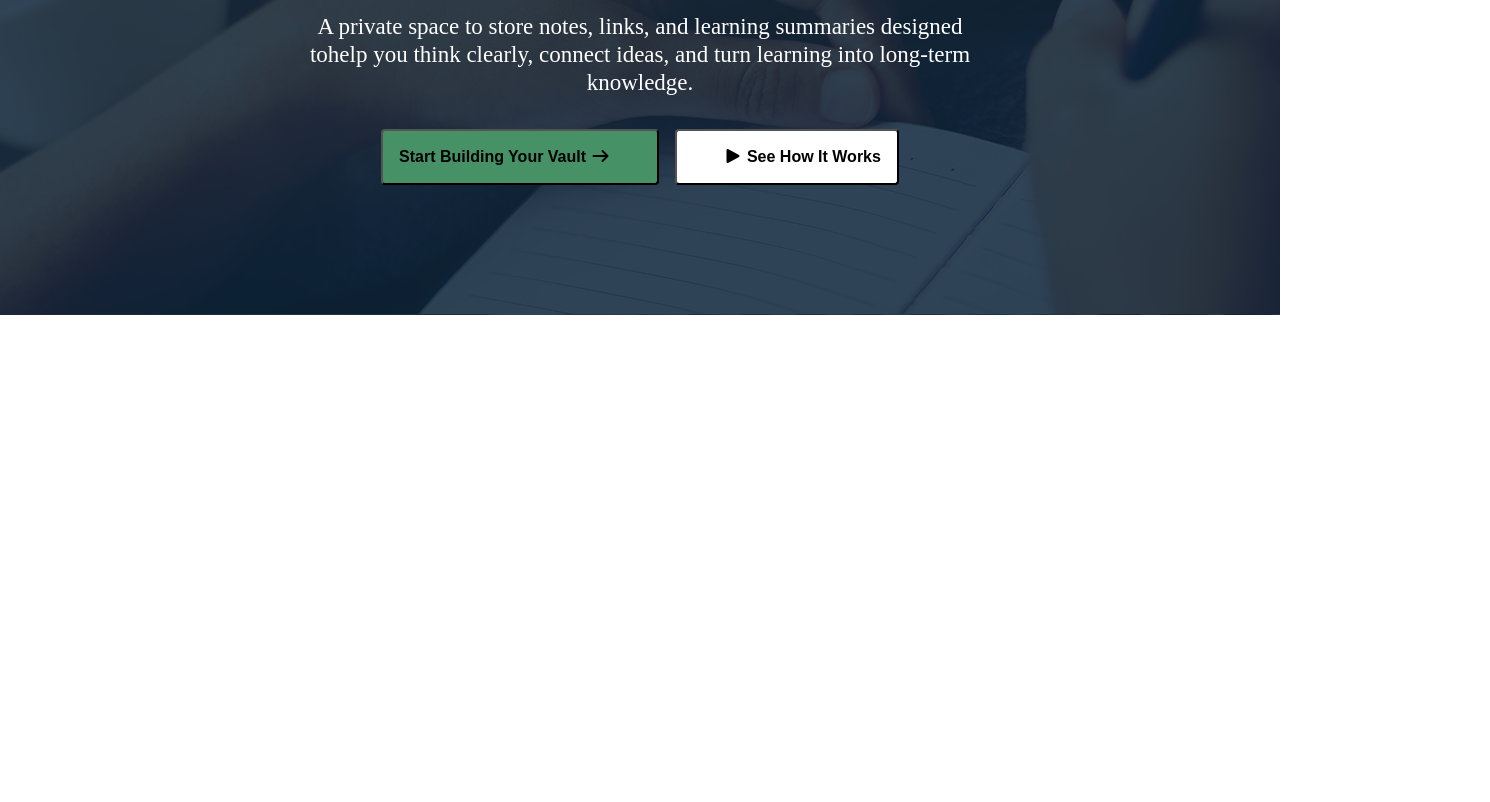
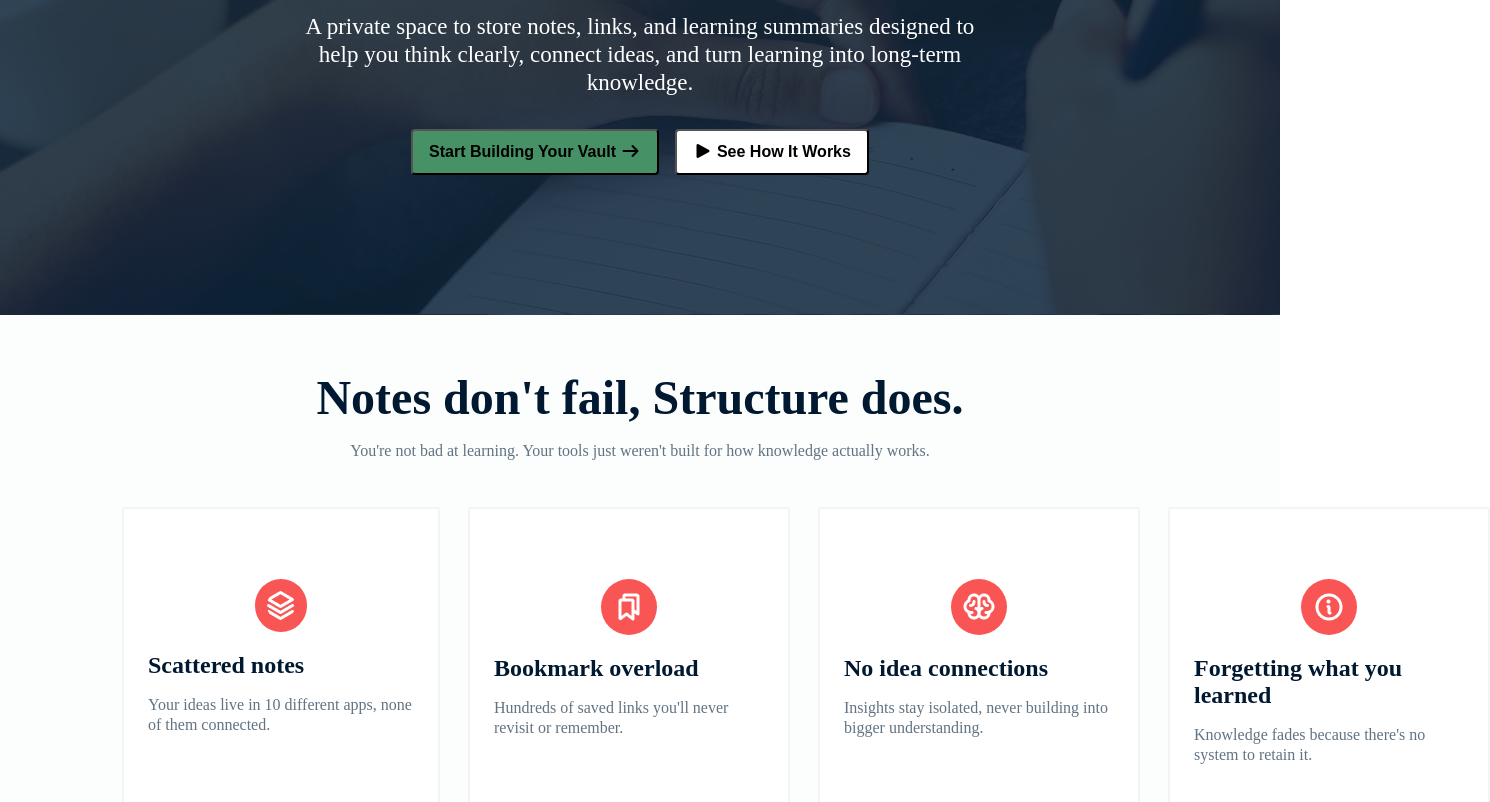
Before and after one commit to Himel4568/-Assignment-01, a plain HTML site: page index.html in a window 1280 px wide. Shown: the part 446-1248 px from the top of the page, 1490 px wide, since content can reach past the window. Before the commit the page ends 800 px from the top, so only its background shows below. Drawn offline with Linux system fonts and the light colour scheme.

Commit message:
card information

```diff
--- a/index.html
+++ b/index.html
@@ -40,7 +40,7 @@
                 </h1>
 
                 <p>A private space to store notes, links, and learning summaries
-                    designed tohelp you think clearly, connect ideas, and turn
+                    designed to help you think clearly, connect ideas, and turn
                     learning into long-term knowledge.</p>
             </div>
             <div class="btn-head">
@@ -50,5 +50,34 @@
                     It Works</button>
             </div>
         </section>
+
+        <section class="card-container">
+            <div class="card-info">
+                <h2>Notes don't fail, Structure does.</h2>
+                <p>You're not bad at learning. Your tools just weren't built for how knowledge actually works.</p>
+            </div>
+            <div class="card-mini-container">
+            <div class="card-1">
+                <img src="/images/assets/Vector.png" alt="">
+                <h3>Scattered notes</h3>
+                <p>Your ideas live in 10 different apps, none of them connected.</p>
+            </div>
+            <div class="card-2">
+                <img src="/images/assets/Bookmarks.png" alt="">
+                <h3>Bookmark overload</h3>
+                <p>Hundreds of saved links you'll never revisit or remember.</p>
+            </div>
+            <div class="card-3">
+                <img src="/images/assets/Brain.png" alt="">
+                <h3>No idea connections</h3>
+                <p>Insights stay isolated, never building into bigger understanding.</p>
+            </div>
+            <div class="card-4">
+                <img src="/images/assets/Info.png" alt="">
+                <h3>Forgetting what you learned</h3>
+                <p>Knowledge fades because there's no system to retain it.</p>
+            </div>
+            </div>
+        </section>
     </body>
 </html>
--- a/styles.css/KnowledgeVault figma.css
+++ b/styles.css/KnowledgeVault figma.css
@@ -89,7 +89,8 @@ nav {
   gap: 16px;
 }
 .btn-2 {
-  padding: 17px 46px 17px 16px;
+  /* padding: 17px 46px 17px 16px; */
+  padding: 12px 16px;
   background-color: #469165;
   border-radius: 4px;
   font-size: 16px;
@@ -100,7 +101,8 @@ nav {
   font-weight: 600;
   background-color: white;
   border-radius: 4px;
-  padding: 17px 16px 17px 46px;
+  /* padding: 17px 16px 17px 46px; */
+  padding: 12px 16px;
 }
 
 .access-badge {
@@ -133,3 +135,81 @@ nav {
     border-radius: 50%;
     background-color: #4A966C;
 }
+.card-container{
+  padding: 0px 120px 120px 120px;
+  background-color: #62738204;
+
+}
+.card-info{
+  text-align: center;
+
+}
+.card-info h2{
+  font-size: 48px;
+  font-weight: bold;
+  padding-top: 55px;
+  margin-bottom: 16px;
+  color: #001931;
+}
+.card-info p{
+font-size: 16px;
+line-height: 20px;
+margin-bottom: 44px;
+color: #627382;
+}
+.card-1{
+  border: 2px solid #62738214;
+margin: 2px ;
+max-width: 322px;
+height: 300px;
+border-radius: 2px;
+background-color: #FFFFFF;
+}
+.card-2{
+  border: 2px solid #62738214;
+margin: 2px ;
+max-width: 322px;
+height: 300px;
+border-radius: 2px;
+background-color: #FFFFFF;
+}
+.card-3{
+  border: 2px solid #62738214;
+margin: 2px ;
+max-width: 322px;
+height: 300px;
+border-radius: 2px;
+background-color: #FFFFFF;
+}
+.card-4{
+  border: 2px solid #62738214;
+margin: 2px ;
+max-width: 322px;
+height: 300px;
+border-radius: 2px;
+background-color: #FFFFFF;
+}
+.card-mini-container{
+  display: flex;
+  gap: 24px;
+
+
+}
+.card-mini-container img{
+  background-color: #F95555;
+  border-radius: 50px;
+  padding: 12px;
+  margin: 70px 131px 16px 131px;
+}
+.card-mini-container h3{
+  font-size: 24px;
+  font-weight: 600;
+  margin: 0px 24px 16px 24px;
+  color: #001931;
+}
+.card-mini-container p{
+  font-size: 16px;
+  line-height: 20px;
+  color: #627382;
+  margin: 0px 24px 70px 24px;
+}
```
